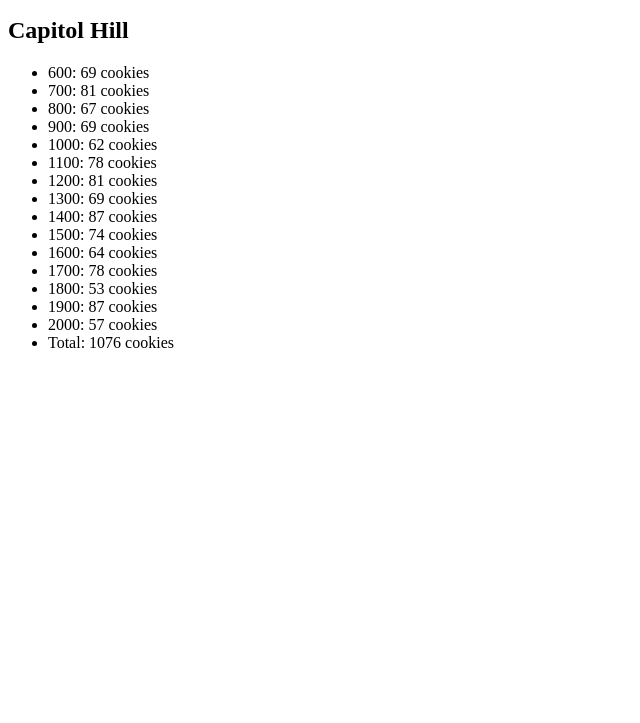
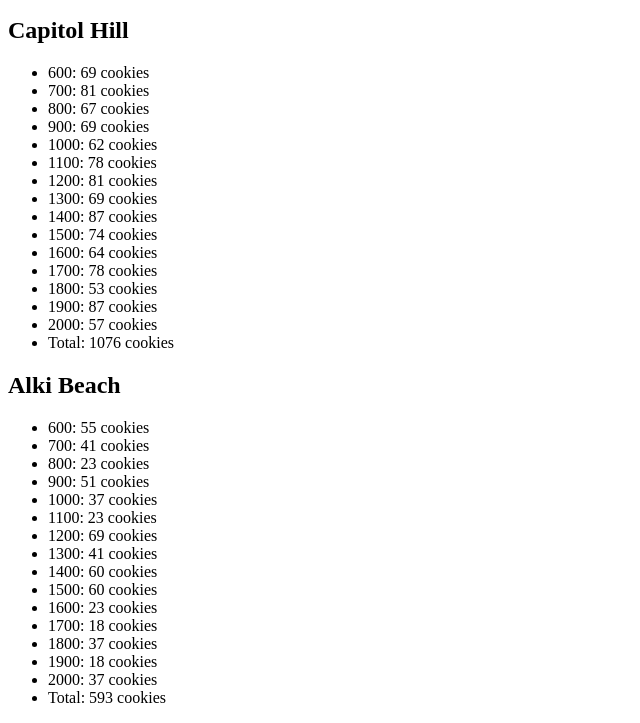
Before and after one commit to jcqnly/lab6, a plain HTML site: page sales.html in a window 1280 px wide. Shown: the part 1127-1850 px from the top of the page, without its empty margins (0-640 px from the left). Before the commit the page ends 1495 px from the top, so only its background shows below. Drawn offline with Linux system fonts and the light colour scheme.

Commit message:
add alki info

```diff
--- a/js/app.js
+++ b/js/app.js
@@ -169,8 +169,49 @@ var capitolHill = {
   }
 };
 
-// var alki = {};
+var alkiBeach = {
+  name: "Alki",
+  minCustPerHr: 2,
+  maxCustPerHr: 16,
+  avgCookiePerCust: 4.6,
+
+  custEachHrArray: [],//customers PER HOUR array,
+  randNumCust: function (minCustPerHr, maxCustPerHr) {
+    for(var i = 0; i < 15; i++) {
+      var custNum = Math.floor(Math.random() * (this.maxCustPerHr - this.minCustPerHr + 1)) + this.minCustPerHr;
+      this.custEachHrArray.push(custNum);
+      console.log(custNum);
+    }
+  },
+
+  cookiesEachHrArray: [],
+  cookiesEachHr: function() {//avgCookiesPerCust * random#ofCust
+    this.randNumCust();
+    for(var i = 0; i < this.custEachHrArray.length; i++) {
+      var cookiesEveryHr = Math.round(this.avgCookiePerCust * this.custEachHrArray[i]);
+      this.cookiesEachHrArray.push(cookiesEveryHr);
+      console.log(cookiesEveryHr);
+    }
+  },
+
+  render: function() {
+    this.cookiesEachHr();
+    var totalCookies = 0;
+    var ulEl = document.getElementById('alki');
+    for(var i = 0; i < this.custEachHrArray.length; i++) {
+      totalCookies += this.cookiesEachHrArray[i];
+      var liEl = document.createElement('li');
+      liEl.textContent = militaryHourArray[i] + ': ' + this.cookiesEachHrArray[i] + ' cookies';
+      ulEl.appendChild(liEl);
+    }
+    var liEl = document.createElement('li');
+    liEl.textContent = 'Total: ' + totalCookies + ' cookies';
+    ulEl.appendChild(liEl);
+  }
+};
+
 pike.render();
 seaTacAir.render();
 seaCenter.render();
 capitolHill.render();
+alkiBeach.render();
--- a/sales.html
+++ b/sales.html
@@ -21,6 +21,9 @@
   <h2>Capitol Hill</h2>
   <ul id = "capHill"></ul>
 
+  <h2>Alki Beach</h2>
+  <ul id = "alki"></ul>
+
   <script src="js/app.js"></script>
 </body>
 </html>
```
